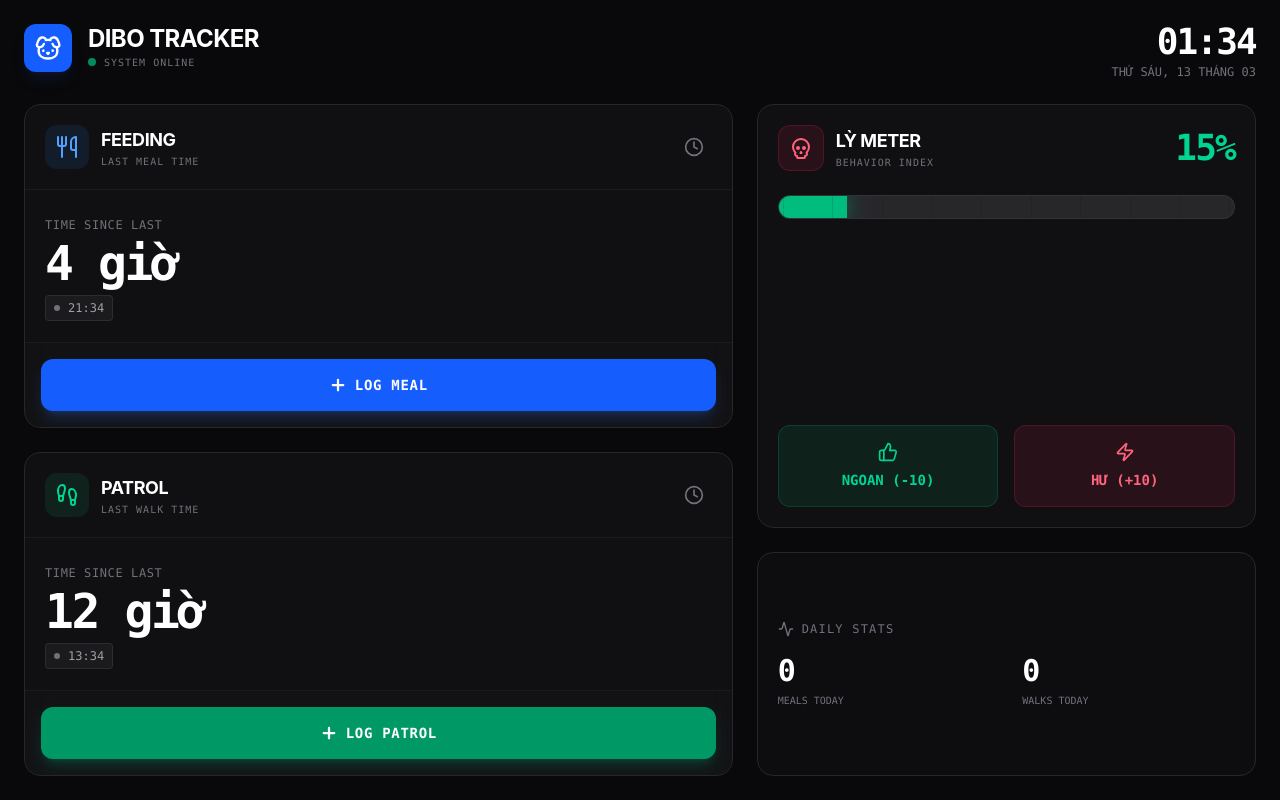
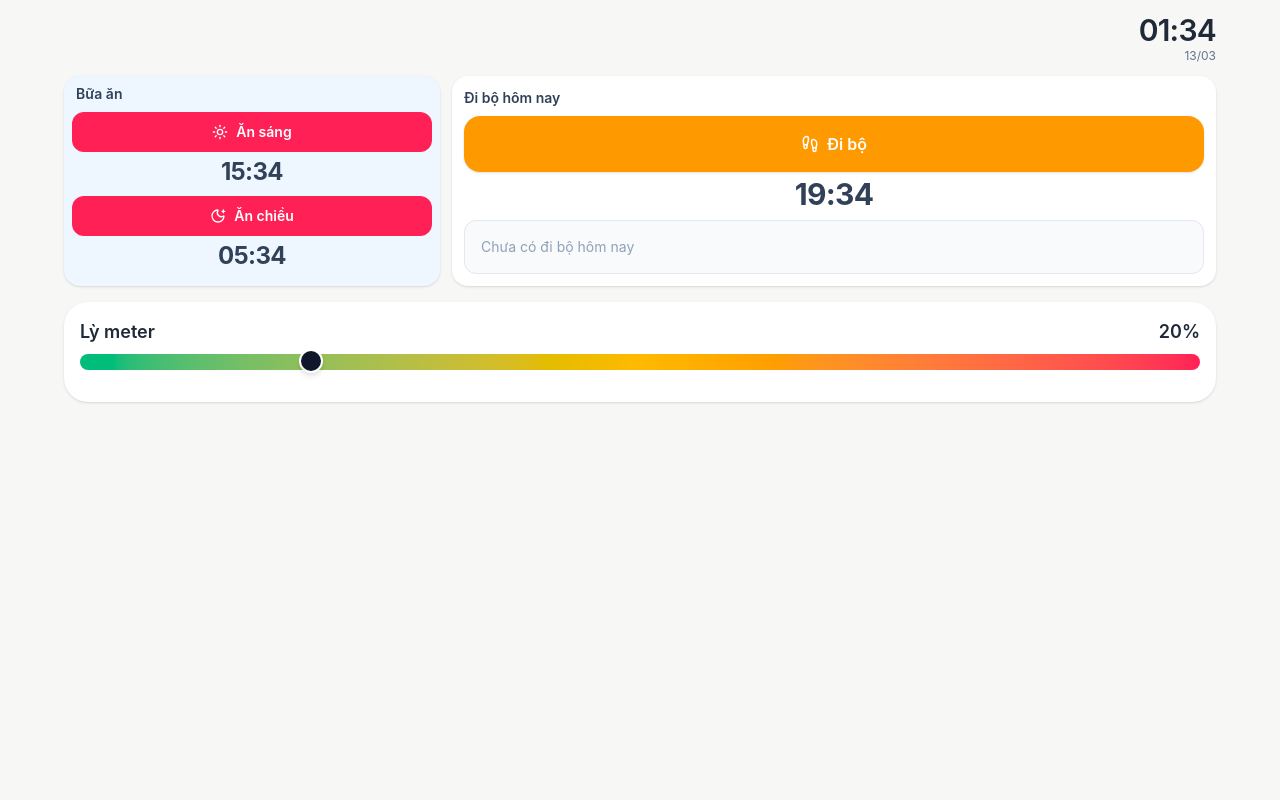
Before and after one commit to khoaang/dibo, a React (Vite) app in the folder dibo-tracker/: page / in a window 1280 px wide. Built offline with nearby package versions, Linux system fonts and the light colour scheme.

Commit message:
update styles

```diff
--- a/dibo-tracker/src/App.tsx
+++ b/dibo-tracker/src/App.tsx
@@ -1,145 +1,302 @@
-import { useState, useEffect } from 'react';
-import { Utensils, Footprints, Dog, Activity } from 'lucide-react';
-import { StatusCard } from './components/StatusCard';
-import { LyMeter } from './components/LyMeter';
-import { format } from 'date-fns';
-import { vi } from 'date-fns/locale';
+import { useEffect, useState } from "react";
+import { format } from "date-fns";
+import { vi } from "date-fns/locale";
+import { ArrowLeft, Footprints, MoonStar, Sun, Trash2 } from "lucide-react";
 
-// Mock data
-const MOCK_DATA = {
-  fedHistory: [
-    new Date(Date.now() - 1000 * 60 * 60 * 4),
-    new Date(Date.now() - 1000 * 60 * 60 * 28),
-  ],
-  walkHistory: [
-    new Date(Date.now() - 1000 * 60 * 60 * 12),
-    new Date(Date.now() - 1000 * 60 * 60 * 36),
-  ],
-  lyLevel: 15,
+type EventType = "an_sang" | "di_bo" | "an_chieu";
+type View = "home" | "walk";
+
+type EventItem = {
+  id: string;
+  type: EventType;
+  time: Date;
+  peed?: boolean;
+  pooped?: boolean;
 };
 
+function makeEvent(type: EventType, offsetHours: number): EventItem {
+  const time = new Date(Date.now() - offsetHours * 60 * 60 * 1000);
+  return { id: `${type}-${time.getTime()}`, type, time };
+}
+
+function isSameDay(a: Date, b: Date): boolean {
+  return (
+    a.getFullYear() === b.getFullYear() &&
+    a.getMonth() === b.getMonth() &&
+    a.getDate() === b.getDate()
+  );
+}
+
+function getMealButtonClass(lastEvent: EventItem | undefined, now: Date): string {
+  if (!lastEvent) return "bg-rose-500 text-white";
+  return isSameDay(lastEvent.time, now) ? "bg-emerald-500 text-white" : "bg-rose-500 text-white";
+}
+
+function getWalkButtonClass(lastEvent: EventItem | undefined, now: Date): string {
+  if (!lastEvent) return "bg-slate-400 text-white";
+  const hours = (now.getTime() - lastEvent.time.getTime()) / (1000 * 60 * 60);
+  if (hours < 4) return "bg-emerald-500 text-white";
+  if (hours < 8) return "bg-amber-500 text-white";
+  return "bg-rose-500 text-white";
+}
+
 function App() {
-  const [fedHistory, setFedHistory] = useState<Date[]>(MOCK_DATA.fedHistory);
-  const [walkHistory, setWalkHistory] = useState<Date[]>(MOCK_DATA.walkHistory);
-  const [lyLevel, setLyLevel] = useState(MOCK_DATA.lyLevel);
-  const [currentTime, setCurrentTime] = useState(new Date());
+  const [now, setNow] = useState(new Date());
+  const [view, setView] = useState<View>("home");
+  const [events, setEvents] = useState<EventItem[]>([
+    makeEvent("an_sang", 10),
+    makeEvent("di_bo", 6),
+    makeEvent("an_chieu", 20),
+  ]);
+  const [lyMeter, setLyMeter] = useState(20);
+  const [walkPee, setWalkPee] = useState(false);
+  const [walkPoop, setWalkPoop] = useState(false);
 
   useEffect(() => {
-    const timer = setInterval(() => setCurrentTime(new Date()), 1000);
+    const timer = setInterval(() => setNow(new Date()), 1000);
     return () => clearInterval(timer);
   }, []);
 
-  const handleFeed = () => {
-    const now = new Date();
-    setFedHistory(prev => [now, ...prev]);
-    console.log('Fed at:', now);
+  const addMealEvent = (type: "an_sang" | "an_chieu") => {
+    const time = new Date();
+    setEvents((prev) => {
+      const withoutTodayMeal = prev.filter(
+        (item) => !(item.type === type && isSameDay(item.time, time))
+      );
+      return [{ id: `${type}-${time.getTime()}`, type, time }, ...withoutTodayMeal];
+    });
   };
 
-  const handleWalk = () => {
-    const now = new Date();
-    setWalkHistory(prev => [now, ...prev]);
-    console.log('Walked at:', now);
+  const saveWalkEvent = () => {
+    const time = new Date();
+    setEvents((prev) => [
+      {
+        id: `di_bo-${time.getTime()}`,
+        type: "di_bo",
+        time,
+        peed: walkPee,
+        pooped: walkPoop,
+      },
+      ...prev,
+    ]);
+    setWalkPee(false);
+    setWalkPoop(false);
+    setView("home");
   };
 
-  const handleRemoveFed = (dateToRemove: Date) => {
-    setFedHistory(prev => prev.filter(d => d.getTime() !== dateToRemove.getTime()));
+  const removeEvent = (id: string) => {
+    setEvents((prev) => prev.filter((item) => item.id !== id));
   };
 
-  const handleRemoveWalk = (dateToRemove: Date) => {
-    setWalkHistory(prev => prev.filter(d => d.getTime() !== dateToRemove.getTime()));
-  };
+  const lastAnSang = events.find((item) => item.type === "an_sang");
+  const lastDiBo = events.find((item) => item.type === "di_bo");
+  const lastAnChieu = events.find((item) => item.type === "an_chieu");
+  const todayWalks = events.filter((item) => item.type === "di_bo" && isSameDay(item.time, now));
+  const lastAnSangText = lastAnSang ? format(lastAnSang.time, "HH:mm") : "--";
+  const lastDiBoText = lastDiBo ? format(lastDiBo.time, "HH:mm") : "--";
+  const lastAnChieuText = lastAnChieu ? format(lastAnChieu.time, "HH:mm") : "--";
 
-  const handleLyUpdate = (newLevel: number) => {
-    setLyLevel(newLevel);
-    console.log('Ly Level updated to:', newLevel);
-  };
+  if (view === "walk") {
+    return (
+      <div className="min-h-screen bg-[#f7f7f5] p-3 text-[#1f2937]">
+        <div className="mx-auto max-w-3xl">
+          <button
+            onClick={() => setView("home")}
+            className="mb-3 inline-flex h-12 items-center gap-2 rounded-xl bg-white px-4 text-sm font-medium shadow-sm"
+          >
+            <ArrowLeft size={16} />
+            Quay lại
+          </button>
 
-  // Calculate daily stats
-  const today = new Date().setHours(0,0,0,0);
-  const mealsToday = fedHistory.filter(d => d.getTime() >= today).length;
-  const walksToday = walkHistory.filter(d => d.getTime() >= today).length;
+          <section className="rounded-3xl bg-white p-4 shadow-sm">
+            <h1 className="mb-4 text-2xl font-semibold">Log đi bộ</h1>
+
+            <div className="mb-3">
+              <p className="mb-2 text-sm font-medium text-slate-600">Bé có đái không?</p>
+              <button
+                onClick={() => setWalkPee((v) => !v)}
+                className={`h-14 w-full rounded-2xl text-base font-medium ${
+                  walkPee ? "bg-emerald-500 text-white" : "bg-slate-100 text-slate-700"
+                }`}
+              >
+                {walkPee ? "Có đái" : "Chưa đái"}
+              </button>
+            </div>
+
+            <div className="mb-4">
+              <p className="mb-2 text-sm font-medium text-slate-600">Bé có ỉa không?</p>
+              <button
+                onClick={() => setWalkPoop((v) => !v)}
+                className={`h-14 w-full rounded-2xl text-base font-medium ${
+                  walkPoop ? "bg-amber-500 text-white" : "bg-slate-100 text-slate-700"
+                }`}
+              >
+                {walkPoop ? "Có ỉa" : "Chưa ỉa"}
+              </button>
+            </div>
+
+            <button
+              onClick={saveWalkEvent}
+              className="h-14 w-full rounded-2xl bg-sky-600 text-base font-semibold text-white"
+            >
+              Lưu log đi bộ
+            </button>
+          </section>
+        </div>
+      </div>
+    );
+  }
 
   return (
-    <div className="h-screen w-screen bg-[#09090b] text-white p-6 font-sans select-none overflow-hidden flex flex-col">
-
-      {/* Top Bar */}
-      <header className="flex justify-between items-start mb-6 shrink-0">
-        <div className="flex items-center gap-4">
-          <div className="w-12 h-12 bg-blue-600 rounded-xl flex items-center justify-center shadow-lg shadow-blue-900/20">
-            <Dog size={28} className="text-white" />
-          </div>
+    <div className="min-h-screen bg-[#f7f7f5] p-3 text-[#1f2937]">
+      <div className="mx-auto max-w-6xl">
+        <div className="mb-3 flex items-center justify-end text-right">
           <div>
-            <h1 className="text-2xl font-bold tracking-tight leading-none">DIBO TRACKER</h1>
-            <div className="flex items-center gap-2 mt-1">
-              <span className="w-2 h-2 bg-emerald-500 rounded-full animate-pulse"></span>
-              <span className="text-[10px] font-mono text-zinc-500 uppercase tracking-widest">System Online</span>
-            </div>
+            <div className="text-3xl font-semibold tracking-tight">{format(now, "HH:mm")}</div>
+            <div className="text-xs text-slate-500">{format(now, "dd/MM", { locale: vi })}</div>
           </div>
         </div>
 
-        <div className="text-right">
-          <div className="text-4xl font-mono font-bold tracking-tighter leading-none">
-            {format(currentTime, 'HH:mm')}
+        <main className="grid gap-3 md:grid-cols-12">
+          <MealsPanel
+            anSangClass={getMealButtonClass(lastAnSang, now)}
+            anChieuClass={getMealButtonClass(lastAnChieu, now)}
+            anSangTime={lastAnSangText}
+            anChieuTime={lastAnChieuText}
+            onAnSang={() => addMealEvent("an_sang")}
+            onAnChieu={() => addMealEvent("an_chieu")}
+          />
+
+          <div className="md:col-span-8 rounded-2xl bg-white p-3 shadow-sm">
+            <div className="mb-2 text-sm font-semibold text-slate-700">Đi bộ hôm nay</div>
+            <WalkPill
+              title="Đi bộ"
+              icon={<Footprints size={18} />}
+              buttonClass={getWalkButtonClass(lastDiBo, now)}
+              lastTime={lastDiBoText}
+              todayWalks={todayWalks}
+              onPress={() => setView("walk")}
+              onRemove={removeEvent}
+            />
           </div>
-          <div className="text-xs font-mono text-zinc-500 uppercase mt-1">
-            {format(currentTime, 'EEEE, d MMMM', { locale: vi })}
-          </div>
-        </div>
-      </header>
+        </main>
 
-      {/* Main Grid */}
-      <main className="grid grid-cols-12 gap-6 flex-1 min-h-0">
-
-        {/* Left Column: Status Cards */}
-        <div className="col-span-7 grid grid-rows-2 gap-6 h-full">
-          <StatusCard
-            title="Feeding"
-            label="Last Meal Time"
-            icon={Utensils}
-            history={fedHistory}
-            onAction={handleFeed}
-            onRemove={handleRemoveFed}
-            actionLabel="Log Meal"
-            accentColor="blue"
-          />
-          <StatusCard
-            title="Patrol"
-            label="Last Walk Time"
-            icon={Footprints}
-            history={walkHistory}
-            onAction={handleWalk}
-            onRemove={handleRemoveWalk}
-            actionLabel="Log Patrol"
-            accentColor="emerald"
-          />
-        </div>
-
-        {/* Right Column: Ly Meter & Stats */}
-        <div className="col-span-5 flex flex-col gap-6 h-full">
-          <div className="flex-1">
-            <LyMeter level={lyLevel} onUpdate={handleLyUpdate} />
+        <section className="mt-4 rounded-3xl bg-white p-4 shadow-sm">
+          <div className="mb-2 flex items-center justify-between">
+            <h2 className="text-lg font-semibold">Lỳ meter</h2>
+            <span className="text-lg font-semibold">{lyMeter}%</span>
           </div>
 
-          {/* Daily Stats Summary */}
-          <div className="h-1/3 bg-zinc-900/30 border border-zinc-800 rounded-2xl p-5 flex flex-col justify-center">
-            <div className="flex items-center gap-2 mb-4 text-zinc-500">
-              <Activity size={16} />
-              <span className="text-xs font-mono uppercase tracking-widest">Daily Stats</span>
+          <div className="relative mb-4">
+            <div className="h-4 rounded-full bg-gradient-to-r from-emerald-500 via-amber-400 to-rose-500" />
+            <input
+              type="range"
+              min={0}
+              max={100}
+              step={1}
+              value={lyMeter}
+              onChange={(e) => setLyMeter(Number(e.target.value))}
+              className="absolute inset-0 h-4 w-full cursor-pointer appearance-none bg-transparent [&::-webkit-slider-runnable-track]:h-4 [&::-webkit-slider-runnable-track]:rounded-full [&::-webkit-slider-runnable-track]:bg-transparent [&::-webkit-slider-thumb]:mt-[-5px] [&::-webkit-slider-thumb]:h-6 [&::-webkit-slider-thumb]:w-6 [&::-webkit-slider-thumb]:appearance-none [&::-webkit-slider-thumb]:rounded-full [&::-webkit-slider-thumb]:border-2 [&::-webkit-slider-thumb]:border-white [&::-webkit-slider-thumb]:bg-slate-900 [&::-webkit-slider-thumb]:shadow-md [&::-moz-range-track]:h-4 [&::-moz-range-track]:rounded-full [&::-moz-range-track]:bg-transparent [&::-moz-range-thumb]:h-6 [&::-moz-range-thumb]:w-6 [&::-moz-range-thumb]:rounded-full [&::-moz-range-thumb]:border-2 [&::-moz-range-thumb]:border-white [&::-moz-range-thumb]:bg-slate-900 [&::-moz-range-thumb]:shadow-md"
+              aria-label="Lỳ meter"
+            />
+          </div>
+        </section>
+      </div>
+    </div>
+  );
+}
+
+function MealsPanel({
+  anSangClass,
+  anChieuClass,
+  anSangTime,
+  anChieuTime,
+  onAnSang,
+  onAnChieu,
+}: {
+  anSangClass: string;
+  anChieuClass: string;
+  anSangTime: string;
+  anChieuTime: string;
+  onAnSang: () => void;
+  onAnChieu: () => void;
+}) {
+  return (
+    <div className="md:col-span-4 rounded-2xl bg-[#eef6ff] p-2 shadow-sm">
+      <div className="mb-2 px-1 text-sm font-semibold text-slate-700">Bữa ăn</div>
+      <button
+        onClick={onAnSang}
+        className={`flex h-10 w-full items-center justify-center gap-2 rounded-xl text-sm font-semibold ${anSangClass}`}
+      >
+        <Sun size={16} />
+        Ăn sáng
+      </button>
+      <div className="mb-2 mt-1 text-center text-2xl font-bold tracking-tight text-slate-700">{anSangTime}</div>
+
+      <button
+        onClick={onAnChieu}
+        className={`flex h-10 w-full items-center justify-center gap-2 rounded-xl text-sm font-semibold ${anChieuClass}`}
+      >
+        <MoonStar size={16} />
+        Ăn chiều
+      </button>
+      <div className="mt-1 text-center text-2xl font-bold tracking-tight text-slate-700">{anChieuTime}</div>
+    </div>
+  );
+}
+
+function WalkPill({
+  title,
+  icon,
+  buttonClass,
+  lastTime,
+  todayWalks,
+  onPress,
+  onRemove,
+}: {
+  title: string;
+  icon: React.ReactNode;
+  buttonClass: string;
+  lastTime: string;
+  todayWalks: EventItem[];
+  onPress: () => void;
+  onRemove: (id: string) => void;
+}) {
+  return (
+    <div>
+      <button
+        onClick={onPress}
+        className={`flex h-14 w-full items-center justify-center gap-2 rounded-2xl text-base font-semibold shadow-sm ${buttonClass}`}
+      >
+        {icon}
+        {title}
+      </button>
+      <div className="mt-1 text-center text-3xl font-bold tracking-tight text-slate-700">{lastTime}</div>
+
+      <div className="mt-2 max-h-56 overflow-auto rounded-xl border border-slate-200 bg-slate-50 p-2">
+        {todayWalks.length === 0 ? (
+          <div className="px-2 py-2 text-sm text-slate-400">Chưa có đi bộ hôm nay</div>
+        ) : null}
+        {todayWalks.map((item) => (
+          <div key={item.id} className="flex items-center justify-between rounded-lg px-2 py-1.5 hover:bg-slate-50">
+            <div className="flex items-center gap-2 text-sm">
+              <span>{format(item.time, "HH:mm")}</span>
+              <span className="text-xs text-slate-500">
+                {(item.peed ? "Đái" : "") +
+                  (item.peed && item.pooped ? ", " : "") +
+                  (item.pooped ? "Ỉa" : "") || "Không"}
+              </span>
             </div>
-            <div className="grid grid-cols-2 gap-8">
-              <div>
-                <div className="text-3xl font-mono font-bold text-white">{mealsToday}</div>
-                <div className="text-[10px] font-mono text-zinc-500 uppercase mt-1">Meals Today</div>
-              </div>
-              <div>
-                <div className="text-3xl font-mono font-bold text-white">{walksToday}</div>
-                <div className="text-[10px] font-mono text-zinc-500 uppercase mt-1">Walks Today</div>
-              </div>
-            </div>
+            <button
+              onClick={() => onRemove(item.id)}
+              className="rounded p-1 text-slate-400 hover:bg-red-50 hover:text-red-500"
+              aria-label="Xóa log"
+            >
+              <Trash2 size={14} />
+            </button>
           </div>
-        </div>
-
-      </main>
+        ))}
+      </div>
     </div>
   );
 }
--- a/dibo-tracker/src/index.css
+++ b/dibo-tracker/src/index.css
@@ -1,13 +1,13 @@
 @import "tailwindcss";
 
 :root {
-  font-family: 'JetBrains Mono', 'Fira Code', monospace;
+  font-family: Inter, system-ui, -apple-system, Segoe UI, Roboto, Helvetica, Arial, sans-serif;
   line-height: 1.5;
   font-weight: 400;
 
-  color-scheme: dark;
-  color: rgba(255, 255, 255, 0.87);
-  background-color: #09090b;
+  color-scheme: light;
+  color: #2f2c26;
+  background-color: #f3efe6;
 
   font-synthesis: none;
   text-rendering: optimizeLegibility;
@@ -17,31 +17,15 @@
 
 body {
   margin: 0;
-  display: flex;
-  place-items: center;
   min-width: 320px;
   min-height: 100vh;
-  background-image:
-    linear-gradient(rgba(255, 255, 255, 0.03) 1px, transparent 1px),
-    linear-gradient(90deg, rgba(255, 255, 255, 0.03) 1px, transparent 1px);
-  background-size: 30px 30px;
+  background: #f3efe6;
 }
 
-/* Custom scrollbar for history list */
-.custom-scrollbar::-webkit-scrollbar {
-  width: 4px;
+* {
+  box-sizing: border-box;
 }
 
-.custom-scrollbar::-webkit-scrollbar-track {
-  background: rgba(255, 255, 255, 0.05);
-  border-radius: 2px;
+#root {
+  min-height: 100vh;
 }
-
-.custom-scrollbar::-webkit-scrollbar-thumb {
-  background: rgba(255, 255, 255, 0.2);
-  border-radius: 2px;
-}
-
-.custom-scrollbar::-webkit-scrollbar-thumb:hover {
-  background: rgba(255, 255, 255, 0.3);
-}
```
